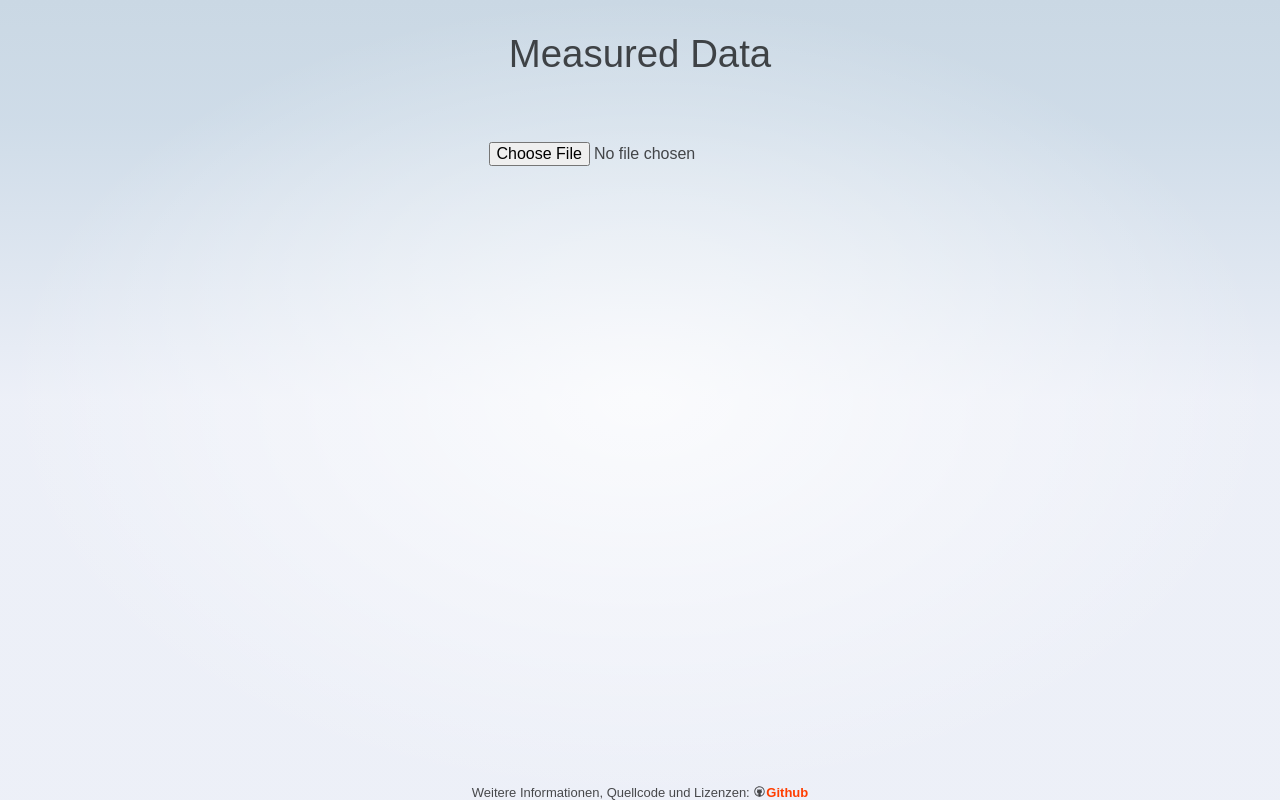
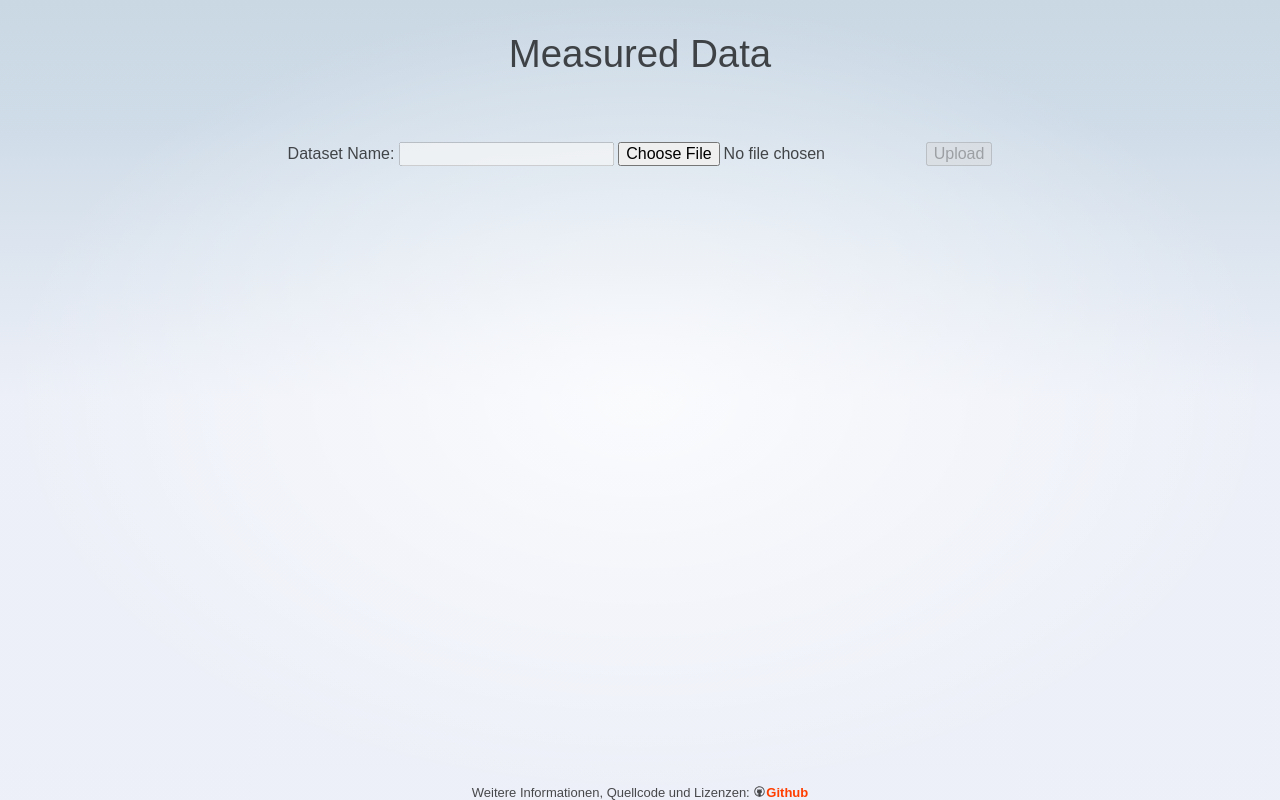
Before and after one commit to Tert0/nwt-map, a SvelteKit app: page / in a window 1280 px wide. Built offline with nearby package versions, Linux system fonts and the light colour scheme.

Commit message:
binary parser: improved error handling persisting map legend state improved upload interface added dataset download (json) added dataset upload for json files

```diff
--- a/src/routes/DataManager.svelte
+++ b/src/routes/DataManager.svelte
@@ -8,16 +8,32 @@
 		? writable({})
 		: writable(JSON.parse(localStorage.getItem('data') || '{}'));
 
-	async function upload_file(e: Event) {
+	let selectedFile: File | undefined;
+	let uploadName = '';
+
+	async function upload_file() {
+		if (selectedFile != undefined) {
+			let file: File = selectedFile;
+			if (file.type == 'application/json') {
+				let content = await file.text();
+				data.update((d) => {
+					return { ...d, [uploadName]: JSON.parse(content) };
+				});
+			} else {
+				let raw = await file.arrayBuffer();
+
+				data.update((d) => {
+					return { ...d, [uploadName]: parseData(raw) };
+				});
+			}
+		}
+	}
+
+	function selected_file(e: Event) {
 		let target: HTMLInputElement = e.target as HTMLInputElement;
 		if (target.files?.length == 1) {
-			let file: File = target.files[0];
-			let raw = await file.arrayBuffer();
-
-			data.update((d) => {
-				let k = file.name;
-				return { ...d, [k]: parseData(raw) };
-			});
+			selectedFile = target.files[0];
+			uploadName = selectedFile.name.replace(/\.json$/, '');
 		}
 	}
 
@@ -43,10 +59,22 @@
 						}}>Delete</button
 					>
 					<a href="/map/{key}"><button>Map</button></a>
+					<a
+						href={URL.createObjectURL(
+							new Blob([JSON.stringify(value)], { type: 'application/json' })
+						)}
+						download="data.json"><button>Download (JSON)</button></a
+					>
 				</li>
 			{/each}
 		</ul>
 	{/if}
 	<br />
-	<input type="file" accept="DATA" on:change={upload_file} />
+	<label for="upload_name">Dataset Name:</label>
+	<input name="upload_name" type="text" bind:value={uploadName} disabled={!selectedFile} />
+	<input type="file" accept="data,*.json" on:change={selected_file} />
+	<button disabled={!selectedFile || uploadName == ''} on:click={upload_file}>Upload</button>
+	{#if uploadName in $data}
+		<span style="color: red;">WARNING: Overriding dataset!</span>
+	{/if}
 </div>
--- a/src/routes/parser.ts
+++ b/src/routes/parser.ts
@@ -14,7 +14,12 @@ function validate_checksum(entry_raw: ArrayBuffer): boolean {
 export function parseData(raw: ArrayBuffer): Array<DataEntry> {
 	const entries_cnt = Math.trunc(raw.byteLength / ENTRY_SIZE);
 	if (raw.byteLength % ENTRY_SIZE != 0) {
-		alert(`Data length is correct. (Got: ${raw.byteLength} Expected: Block Size of ${ENTRY_SIZE})`);
+		alert(
+			`Data length is not correct. (Got: ${raw.byteLength} Expected: Block Size of ${ENTRY_SIZE})`
+		);
+		throw Error(
+			`Data length invalid. (Got: ${raw.byteLength} Expected: Block Size of ${ENTRY_SIZE})`
+		);
 	}
 
 	const entries = [];
```
Also changed, not shown: src/lib/leaflet/Legend.svelte (+9 -4 lines).
